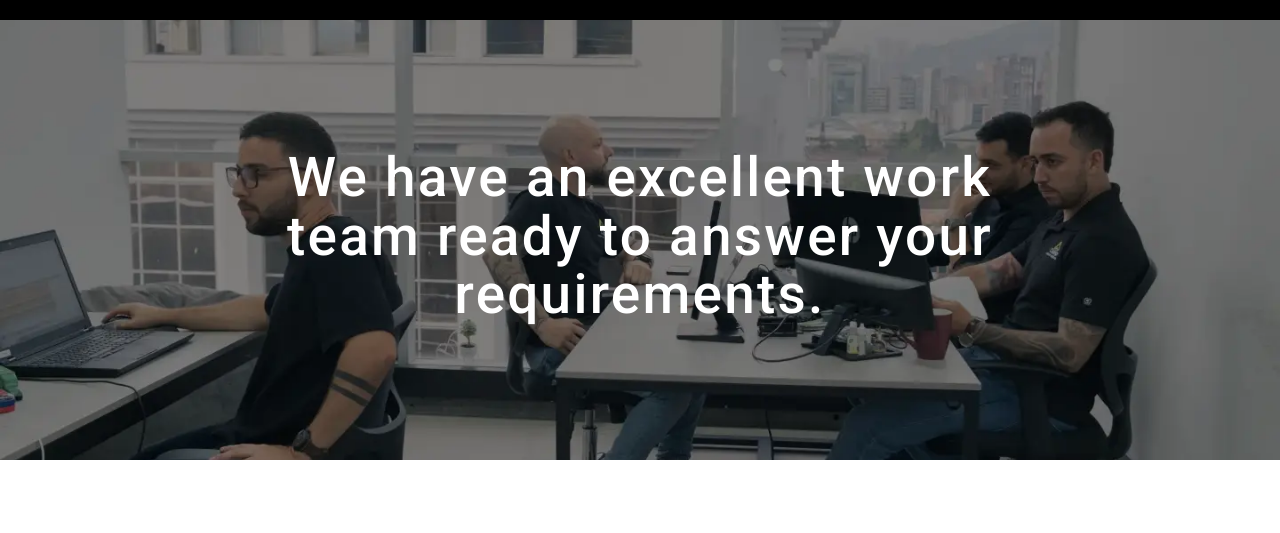
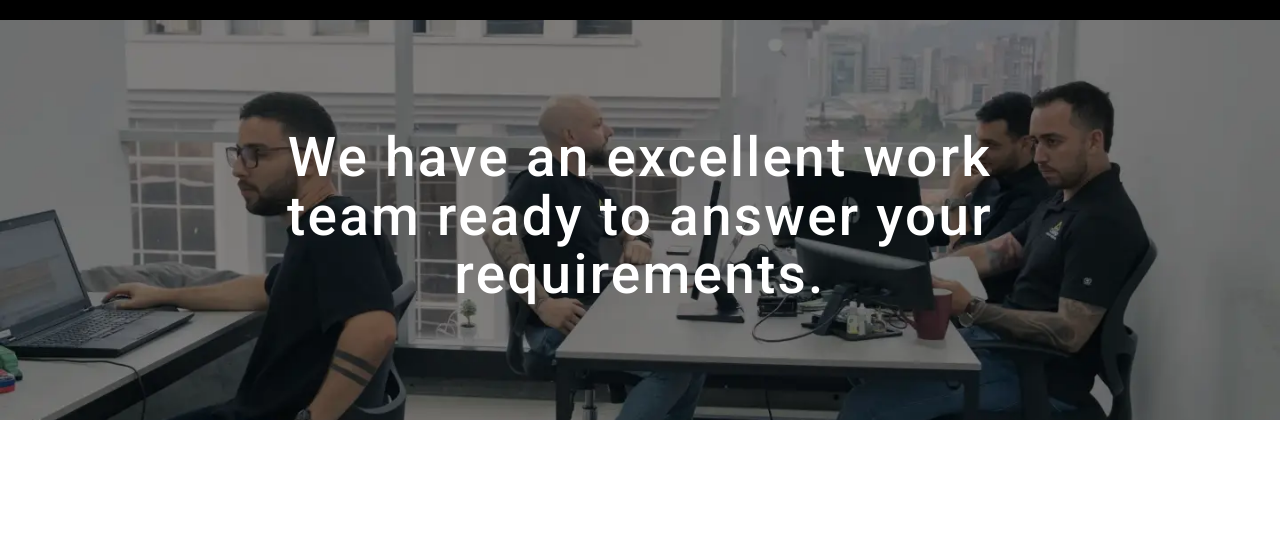
Before and after one commit to simon1691/Calop, a website: page pages/about-us.html in a window 1280 px wide. Shown: the part 78-611 px from the top of the page. Drawn offline with nearby package versions, Linux system fonts and the light colour scheme.

Commit message:
04-06-2024 - about us header animation removed - ltl sections order changed

```diff
--- a/pages/about-us.html
+++ b/pages/about-us.html
@@ -72,7 +72,7 @@
             </ul>
         </nav>
     </div>
-    <header class="container-fluid aboutUs-animation bg-black">
+    <header class="container-fluid aboutUs-bg-header bg-black">
         <section class="container d-flex justify-content-center align-items-center h-100">
             <article class="hero-container h-100 d-flex align-items-center">
                 <h1 class="hero-title text-center mx-auto">
--- a/scss/misc/_animations.scss
+++ b/scss/misc/_animations.scss
@@ -78,23 +78,23 @@
     }
 }
 
-/* aboutUs Header Animation*/
-.aboutUs-animation {
-    animation: aboutUsHero 30s ease-in-out infinite;
-    background-image: url("../imgs/aboutUs3.webp");
-    @include header-animation-setup;
-}
+// /* aboutUs Header Animation*/
+// .aboutUs-animation {
+//     animation: aboutUsHero 30s ease-in-out infinite;
+//     background-image: url("../imgs/aboutUs3.webp");
+//     @include header-animation-setup;
+// }
 
-@keyframes aboutUsHero {
-    0%, 30% {
-        background-image: url("../imgs/aboutUs3.webp");
-    }
+// @keyframes aboutUsHero {
+//     0%, 30% {
+//         background-image: url("../imgs/aboutUs3.webp");
+//     }
 
-    33%, 63% {
-        background-image: url("../imgs/aboutUs2.png");
-    }
+//     33%, 63% {
+//         background-image: url("../imgs/aboutUs2.png");
+//     }
 
-    66%, 100% {
-        background-image: url('../imgs/aboutUs1.png');
-    }
-}
+//     66%, 100% {
+//         background-image: url('../imgs/aboutUs1.png');
+//     }
+// }
--- a/scss/misc/_mediaQueries.scss
+++ b/scss/misc/_mediaQueries.scss
@@ -554,6 +554,7 @@
 
         //about us
         .about-page{
+            header {background-position: center center;}
             main{
                 .members-section{
                     gap: 40px 0px;
--- a/scss/pages/_aboutUs.scss
+++ b/scss/pages/_aboutUs.scss
@@ -1,8 +1,14 @@
 
 .about-page {
     header {
+        background-size: cover;
+        background-position: center right;
+        background-repeat: no-repeat;
+        height: 50vh;
+        min-height: 35vh;
         .hero-title { line-height: 3.88rem; }
     }
+    .aboutUs-bg-header { background-image: url("../imgs/aboutUs3.webp");}
 
     main {
         .members-section{
```
Also changed, not shown: pages/services-pages/ltl.html (+4 -4 lines), styles/styles.css.
